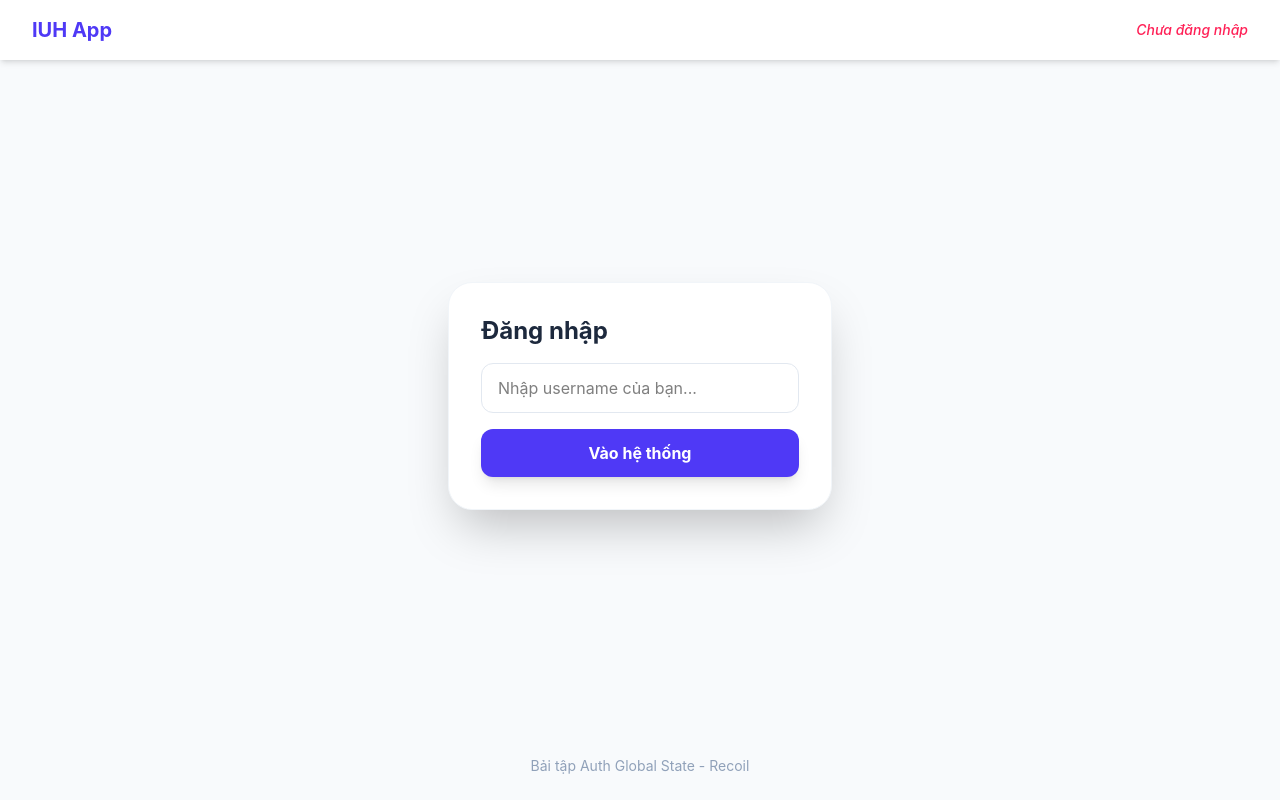
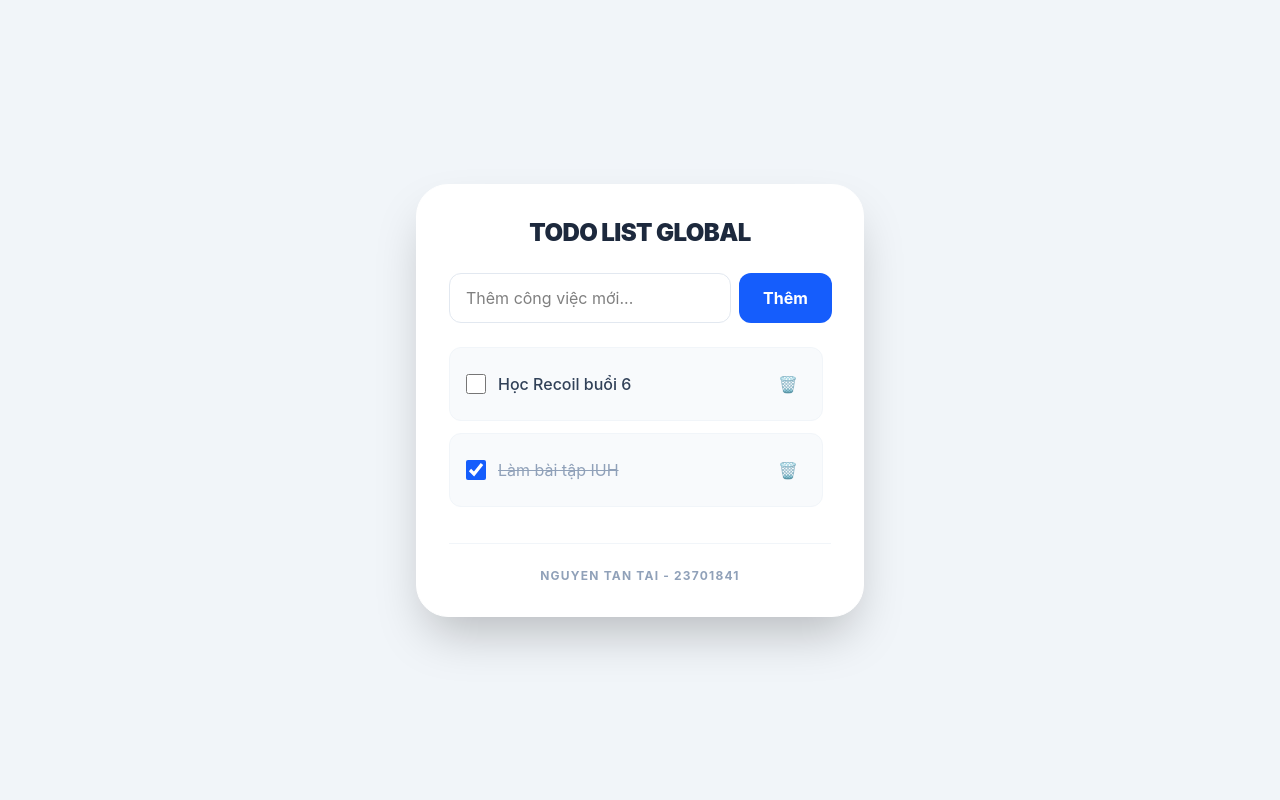
Before and after one commit to ngtantaidev7/Tuan7_NguyenTanTai_23701841, a React (Vite) app: page / in a window 1280 px wide. Built offline with nearby package versions, Linux system fonts and the light colour scheme.

Commit message:
Bo sung minh chung bai lam Tuan7_Bai4_Buoi6

```diff
--- a/src/App.jsx
+++ b/src/App.jsx
@@ -1,18 +1,25 @@
 import { RecoilRoot } from 'recoil';
-import Navbar from './components/Navbar';
-import LoginForm from './components/LoginForm';
+import TodoInput from './components/TodoInput';
+import TodoList from './components/TodoList';
 
 function App() {
   return (
     <RecoilRoot>
-      <div className='min-h-screen bg-slate-50 flex flex-col items-center'>
-        <Navbar />
-        <main className='flex-1 flex items-center justify-center w-full'>
-          <LoginForm />
-        </main>
-        <footer className='py-6 text-slate-400 text-sm'>
-          Bải tập Auth Global State - Recoil
-        </footer>
+      <div className='min-h-screen bg-slate-100 flex items-center justify-center p-4'>
+        <div className='bg-white w-full max-w-md p-8 rounded-[2rem] shadow-2xl border border-white'>
+          <h1 className='text-2xl font-black text-slate-800 mb-6 text-center tracking-tight'>
+            TODO LIST GLOBAL
+          </h1>
+
+          <TodoInput />
+          <TodoList />
+
+          <div className='mt-6 pt-6 border-t border-slate-100 text-center'>
+            <p className='text-xs text-slate-400 uppercase font-bold tracking-widest'>
+              Nguyen Tan Tai - 23701841
+            </p>
+          </div>
+        </div>
       </div>
     </RecoilRoot>
   );
--- /dev/null
+++ b/src/components/TodoInput.jsx
@@ -0,0 +1,37 @@
+import { useState } from 'react';
+import { useSetRecoilState } from 'recoil';
+import { todoListState } from '../store/todoAtom';
+
+const TodoInput = () => {
+  const [inputValue, setInputValue] = useState('');
+  const setTodoList = useSetRecoilState(todoListState);
+
+  const addItem = () => {
+    if (!inputValue.trim()) return;
+    setTodoList((oldTodoList) => [
+      ...oldTodoList,
+      { id: Date.now(), title: inputValue, completed: false },
+    ]);
+    setInputValue('');
+  };
+
+  return (
+    <div className='flex gap-2 mb-6'>
+      <input
+        type='text'
+        value={inputValue}
+        onChange={(e) => setInputValue(e.target.value)}
+        placeholder='Thêm công việc mới...'
+        className='flex-1 px-4 py-3 rounded-xl border border-slate-200 focus:ring-2 focus:ring-blue-500 outline-none transition-all'
+      />
+      <button
+        onClick={addItem}
+        className='bg-blue-600 hover:bg-blue-700 text-white px-6 py-3 rounded-xl font-bold active:scale-95 transition-all'
+      >
+        Thêm
+      </button>
+    </div>
+  );
+};
+
+export default TodoInput;
--- /dev/null
+++ b/src/components/TodoItem.jsx
@@ -0,0 +1,46 @@
+import { useRecoilState } from 'recoil';
+import { todoListState } from '../store/todoAtom';
+
+const TodoItem = ({ item }) => {
+  const [todoList, setTodoList] = useRecoilState(todoListState);
+
+  // Xử lý Check/Uncheck
+  const toggleItemCompletion = () => {
+    const newList = todoList.map((todo) =>
+      todo.id === item.id ? { ...todo, completed: !todo.completed } : todo,
+    );
+    setTodoList(newList);
+  };
+
+  // Xử lý Xóa
+  const deleteItem = () => {
+    const newList = todoList.filter((todo) => todo.id !== item.id);
+    setTodoList(newList);
+  };
+
+  return (
+    <div className='flex items-center justify-between p-4 bg-slate-50 rounded-xl mb-3 border border-slate-100 hover:shadow-sm transition-all'>
+      <div className='flex items-center gap-3'>
+        <input
+          type='checkbox'
+          checked={item.completed}
+          onChange={toggleItemCompletion}
+          className='w-5 h-5 cursor-pointer accent-blue-600'
+        />
+        <span
+          className={`${item.completed ? 'line-through text-slate-400' : 'text-slate-700 font-medium'}`}
+        >
+          {item.title}
+        </span>
+      </div>
+      <button
+        onClick={deleteItem}
+        className='text-rose-500 hover:bg-rose-50 p-2 rounded-lg transition-colors'
+      >
+        🗑️
+      </button>
+    </div>
+  );
+};
+
+export default TodoItem;
--- /dev/null
+++ b/src/components/TodoList.jsx
@@ -0,0 +1,23 @@
+import { useRecoilValue } from 'recoil';
+import { todoListState } from '../store/todoAtom';
+import TodoItem from './TodoItem';
+
+const TodoList = () => {
+  const todoList = useRecoilValue(todoListState);
+
+  return (
+    <div className='max-h-[400px] overflow-y-auto pr-2'>
+      {todoList.length > 0 ? (
+        todoList.map((todoItem) => (
+          <TodoItem key={todoItem.id} item={todoItem} />
+        ))
+      ) : (
+        <p className='text-center text-slate-400 italic py-4'>
+          Danh sách trống Tài ơi!
+        </p>
+      )}
+    </div>
+  );
+};
+
+export default TodoList;
--- /dev/null
+++ b/src/store/todoAtom.jsx
@@ -0,0 +1,9 @@
+import { atom } from 'recoil';
+
+export const todoListState = atom({
+  key: 'todoListState',
+  default: [
+    { id: 1, title: 'Học Recoil buổi 6', completed: false },
+    { id: 2, title: 'Làm bài tập IUH', completed: true },
+  ],
+});
```
Also changed, not shown: Minhchungbailam/MinhchungTuan7_Buoi6_Bai4.png (added).
